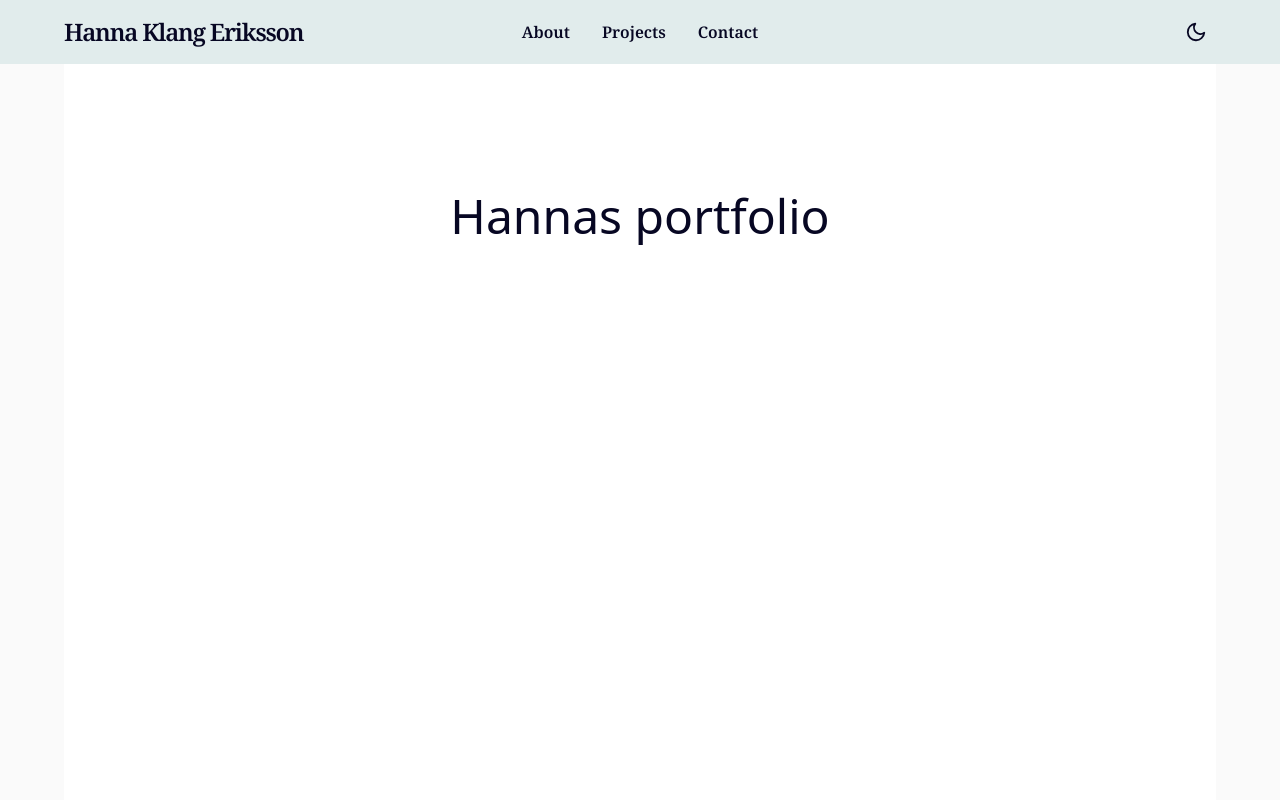
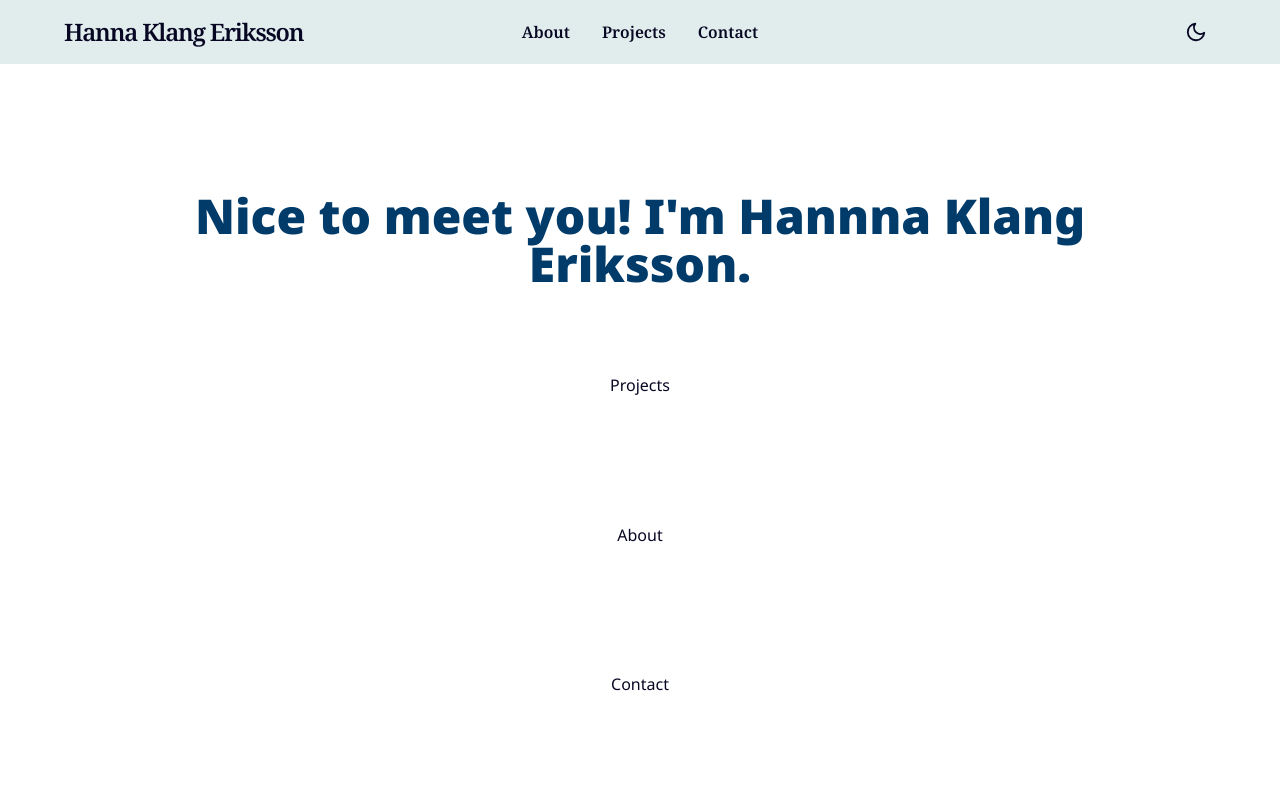
Before and after one commit to Hannahelenas/hanna-portfolio-next-v1, a Next.js app: page / in a window 1280 px wide. Shown: the top 800 px of the page. Built offline with nearby package versions, Linux system fonts and the light colour scheme.

Commit message:
Add basic sections in home page.

```diff
--- a/app/page.tsx
+++ b/app/page.tsx
@@ -1,14 +1,31 @@
 export default function Home() {
   return (
     <div
-      className="flex min-h-screen items-center justify-center bg-zinc-50
-    font-sans dark:bg-black"
+      className="flex min-h-screen items-center justify-center
+    "
     >
       <main
         className="flex min-h-screen w-full max-w-6xl flex-col items-center
-      justify-between py-32 px-16 bg-white dark:bg-black "
+      justify-between py-32 px-16  "
       >
-        <h1 className="text-center text-5xl">Hannas portfolio</h1>
+        <section>
+          <h1
+            className="text-center text-5xl font-black
+          text-(--color-text-secondary)"
+          >
+            Nice to meet you! I&apos;m Hannna Klang Eriksson.
+          </h1>
+        </section>
+
+        <section id="projects" className="py-10">
+          Projects
+        </section>
+        <section id="about" className="py-10">
+          About
+        </section>
+        <section id="contact" className="py-10">
+          Contact
+        </section>
       </main>
     </div>
   );
```
